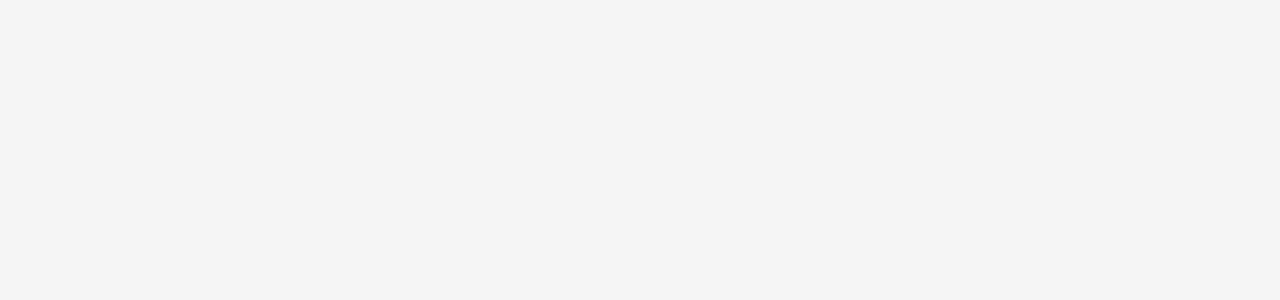
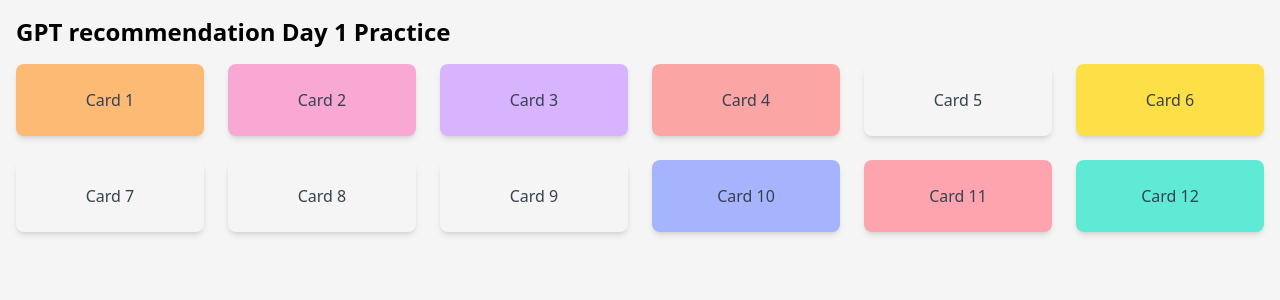
Before and after one commit to vikashdubey-g/grid-system, a React (Vite) app: page /grid-system/day-one in a window 1280 px wide. Before the commit this address had no page. Shown: the top 300 px of the page. Built offline with nearby package versions, Linux system fonts and the light colour scheme.

Commit message:
feat: day-two added

```diff
--- a/src/App.jsx
+++ b/src/App.jsx
@@ -1,14 +1,18 @@
 import { BrowserRouter, Routes, Route } from 'react-router-dom'
 import Home from './pages/Home'
 import CardPractice from './pages/CardPractice'
+import DayOne from './pages/gpt/DayOne'
+import DayTwo from './pages/gpt/DayTwo'
 
 function App() {
   return (
     <>
-      <BrowserRouter>
+      <BrowserRouter basename="/grid-system">
         <Routes>
-          <Route path="/" element={<Home />} />
-          <Route path="/card-practice" element={<CardPractice />} />
+          <Route exact path="/" element={<Home />} />
+          <Route exact path="/card-practice" element={<CardPractice />} />
+          <Route exact path="/day-one" element={<DayOne />} />
+          <Route exact path="/day-two" element={<DayTwo />} />
         </Routes>
       </BrowserRouter>
     </>
--- /dev/null
+++ b/src/pages/gpt/DayOne.jsx
@@ -0,0 +1,34 @@
+const DayOne = () => {
+  return (
+    <div className="max-w-screen-xl mx-auto p-4">
+      <h1 className="text-2xl font-bold mb-4">
+        GPT recommendation Day 1 Practice
+      </h1>
+      <div className="grid grid-cols-1 sm:grid-cols-2 md:grid-cols-3 lg:grid-cols-4 xl:grid-cols-6 gap-6 ">
+        {[
+          'orange',
+          'pink',
+          'purple',
+          'red',
+          'amber',
+          'yellow',
+          'lime',
+          'cyan',
+          'fuchsia',
+          'indigo',
+          'rose',
+          'teal',
+        ].map((color, index) => (
+          <div
+            key={`${color}`}
+            className={`bg-${color}-300 p-6 shadow-md rounded-lg text-center text-gray-700 font-medium hover:scale-105 transition-transform duration-200`}
+          >
+            Card {index + 1}
+          </div>
+        ))}
+      </div>
+    </div>
+  )
+}
+
+export default DayOne
--- /dev/null
+++ b/src/pages/gpt/DayTwo.jsx
@@ -0,0 +1,22 @@
+const DayTwo = () => {
+  return (
+    <div>
+      <h1 className="text-2xl font-bold mb-4">
+        GPT recommendation Day 1 Practice (Header + Sidebar + Content)
+      </h1>
+      <div className="grid grid-cols-1 md:grid-cols-4 gap-4">
+        <header className="bg-teal-300 p-4 text-center md:col-span-4">
+          Header
+        </header>
+        <aside className="bg-rose-300 p-4 text-center md:col-span-1 hidden md:block">
+          Sidebar
+        </aside>
+        <main className="bg-blue-300 p-4 text-center  md:col-span-3">
+          Main content
+        </main>
+      </div>
+    </div>
+  )
+}
+
+export default DayTwo
```
